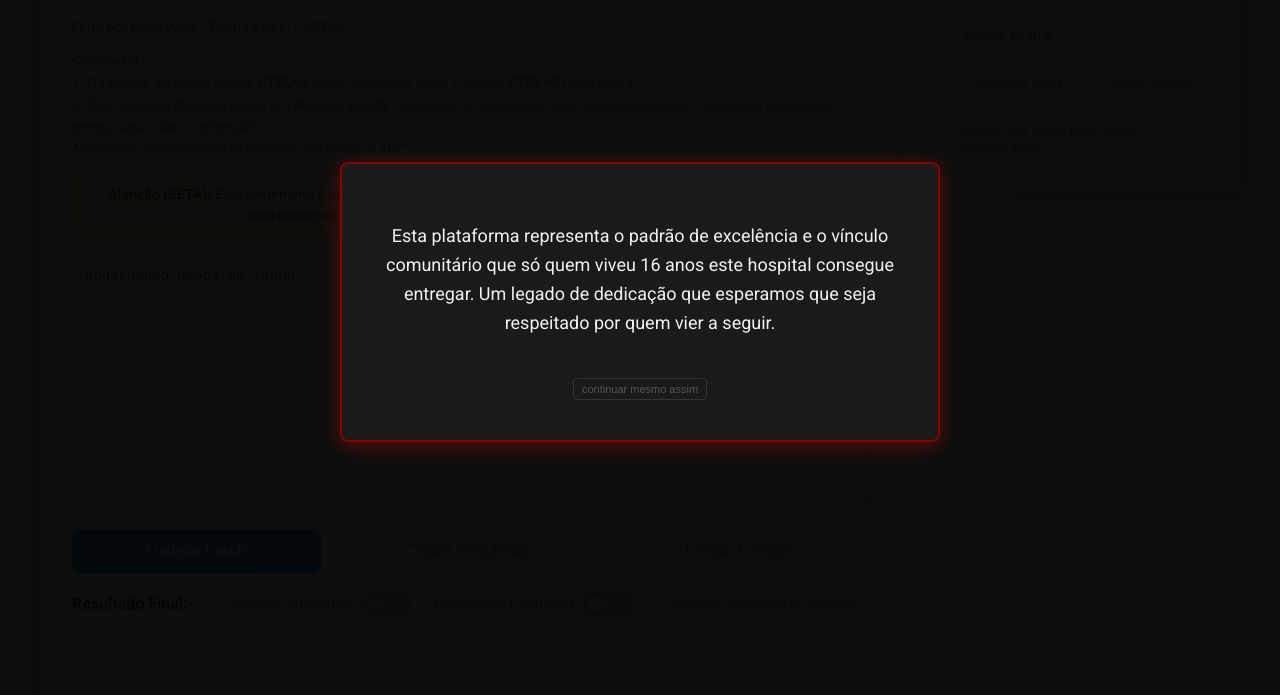
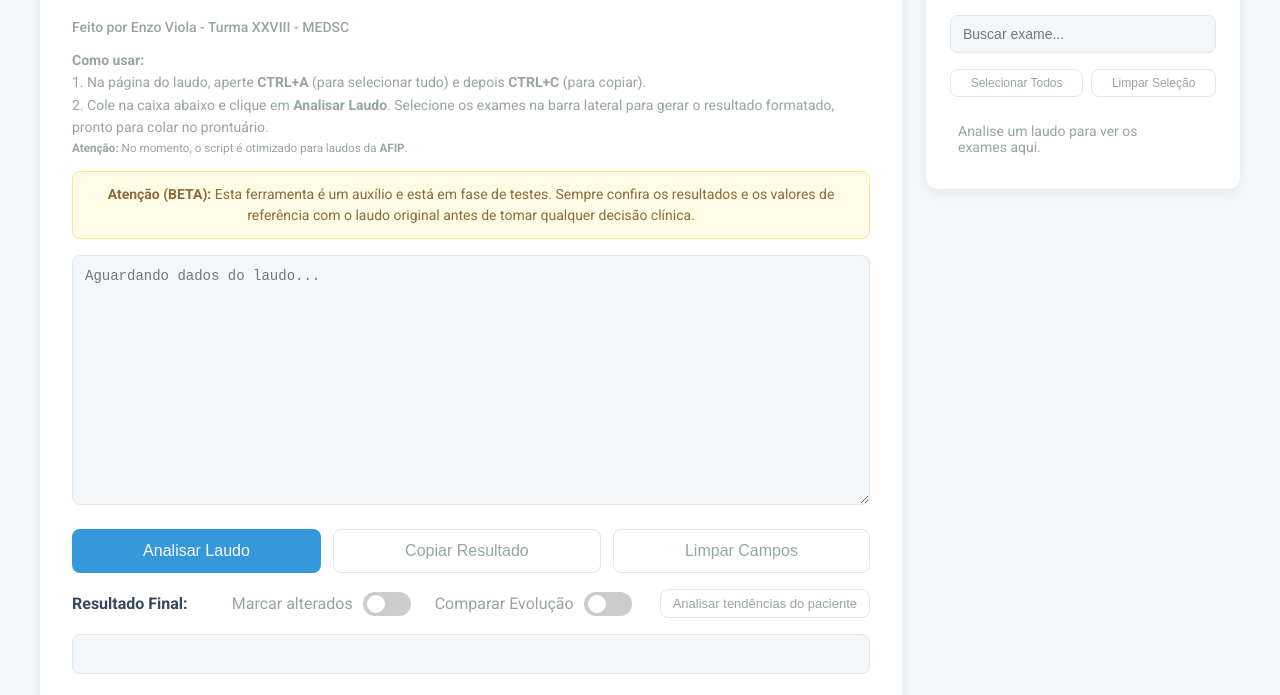
Before and after one commit to Viola-25/viola-25.github.io, a plain HTML site: page index.html in a window 1280 px wide. Shown: the part 98-793 px from the top of the page. Drawn offline with Linux system fonts and the light colour scheme.

Commit message:
Update index.html

```diff
--- a/index.html
+++ b/index.html
@@ -564,20 +564,6 @@
      crossorigin="anonymous"></script>
 </head>
 <body>
-    <!-- Overlay de Indignação -->
-    <div id="indignation-overlay" style="position: fixed; top: 0; left: 0; width: 100%; height: 100%; background-color: rgba(0, 0, 0, 0.95); z-index: 10000; display: flex; justify-content: center; align-items: center; font-family: 'Roboto', sans-serif;">
-        <div style="background-color: #1a1a1a; border: 2px solid #8b0000; padding: 40px; max-width: 600px; width: 90%; text-align: center; border-radius: 8px; box-shadow: 0 4px 20px rgba(255, 0, 0, 0.3);">
-            <p style="color: #f1f1f1; font-size: 18px; line-height: 1.6; margin-bottom: 40px; text-align: center;">
-                Esta plataforma representa o padrão de excelência e o vínculo comunitário que só quem viveu 16 anos este hospital consegue entregar. Um legado de dedicação que esperamos que seja respeitado por quem vier a seguir.
-            </p>
-            <button id="btn-close-indignation" style="background: transparent; border: 1px solid #333; color: #555; padding: 4px 8px; font-size: 11px; cursor: pointer; border-radius: 4px; transition: all 0.2s;" onmouseover="this.style.color='#888'; this.style.borderColor='#555';" onmouseout="this.style.color='#555'; this.style.borderColor='#333';">continuar mesmo assim</button>
-        </div>
-    </div>
-    <script>
-        document.getElementById('btn-close-indignation').addEventListener('click', function() {
-            document.getElementById('indignation-overlay').style.display = 'none';
-        });
-    </script>
     <main class="page-wrapper">
         <div class="container"> <!-- Conteúdo Principal -->
             <div class="header header-main">
```
